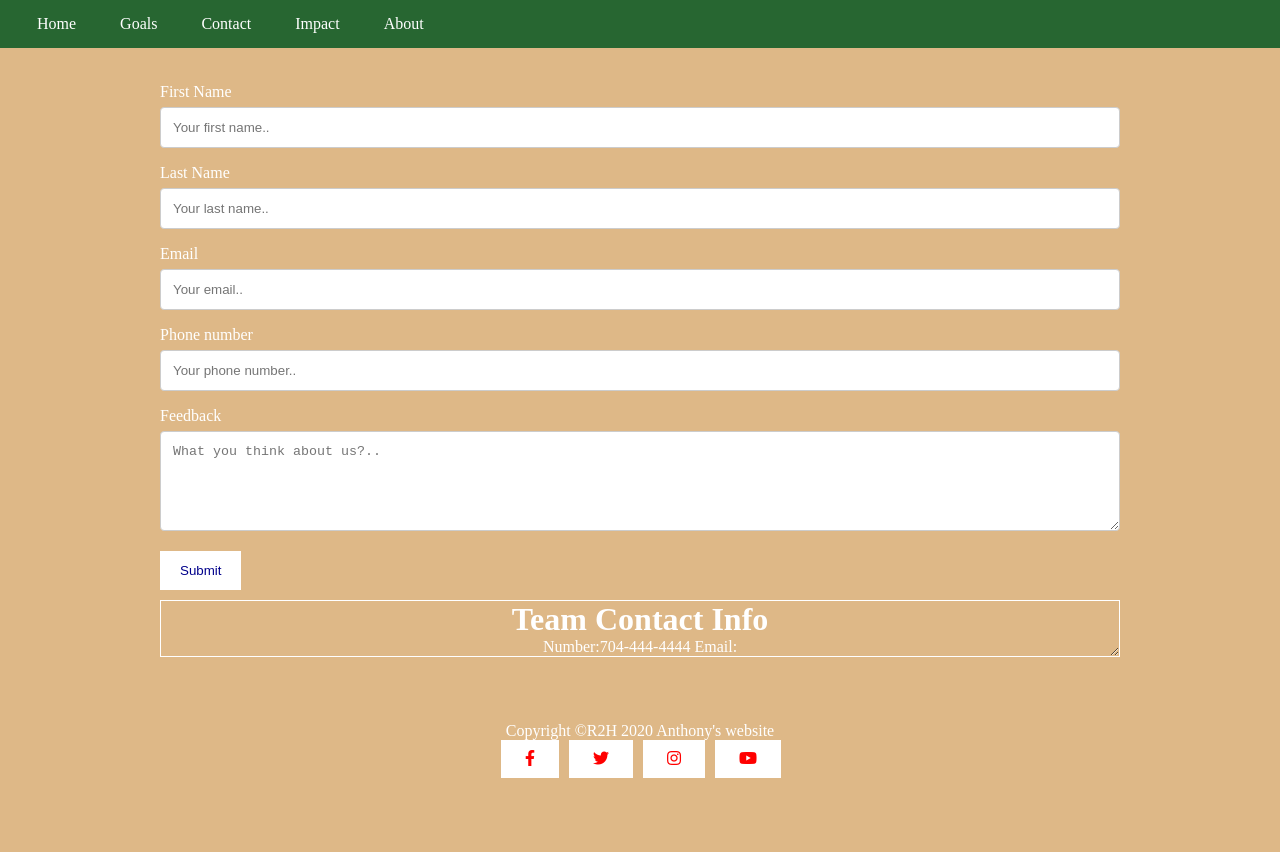
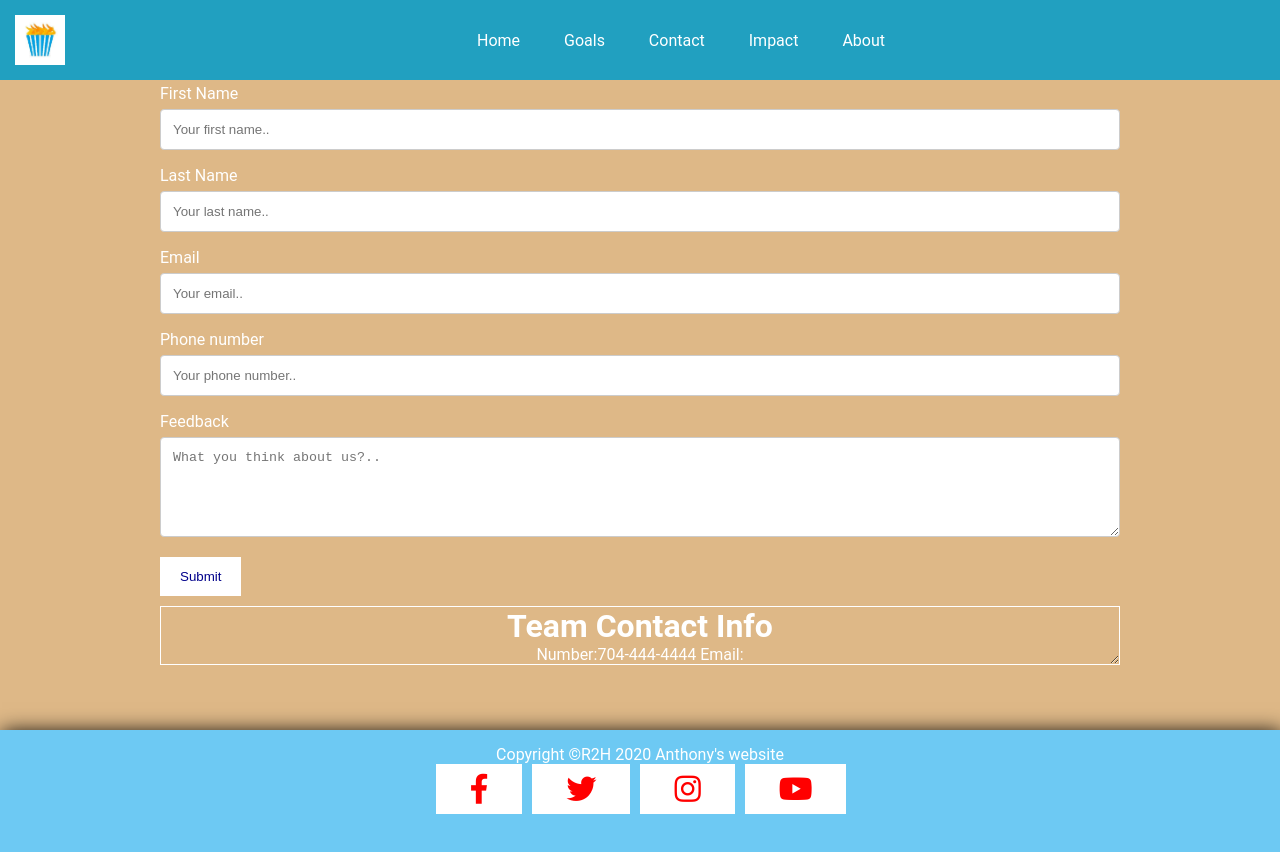
Before and after one commit to Cfor0/Hunger-Project, a plain HTML site: page Contact.html in a window 1280 px wide. Before the commit the page ends 800 px from the top, so only its background shows below. Drawn offline with Linux system fonts and the light colour scheme.

Commit message:
add new css to contact and impact page

```diff
--- a/Contact.html
+++ b/Contact.html
@@ -2,6 +2,7 @@
 <html lang="en">
 
 <head>
+  <link rel="stylesheet" href="./styles/main.css">
   <link rel="stylesheet" type="text/css" href="./styles/Contact.css">
   <title>Info</title>
 </head>
@@ -10,14 +11,21 @@
 
   <!--Styles-->
   <nav class="stroke">
+    <div class="nav-section">
+        <img class="logo" src="./Images/download-1.jpg">
+
+    </div>
+    <div class="nav-pages">
         <ul>
             <li><a href="./index.html">Home</a></li>
-      <li><a href="./goals.html">Goals</a></li>
+            <li><a href="./goal.html">Goals</a></li>
             <li><a href="./contact.html">Contact</a></li>
-      <li><a href="/">Impact</a></li>
+            <li><a href="./impact.html">Impact</a></li>
             <li><a href="/">About</a></li>
 
         </ul>
+    </div>
+
 </nav>
   <!--Socail Media-->
   <header class="--Socail">
--- a/styles/Contact.css
+++ b/styles/Contact.css
@@ -3,64 +3,6 @@
     padding: 0;
 }
 
-
-/* Navbar CSS */
-
-nav {
-    display: block;
-    width: 100%;
-    position: fixed;
-    background: rgb(39, 102, 49);
-    text-align: left;
-    top: 0;
-    z-index: 1;
-    padding: 15px;
-}
-
-li {
-    display: inline;
-    padding: 10px;
-}
-
-ul{
-    list-style-type: none;
-    padding-left: 2px;
-}
-
-li a {
-    text-decoration: none;
-    color: white;
-    padding: 10px;
-}
-
-nav ul li a,
-nav ul li a:after,
-nav ul li a:before {
-  transition: all .5s;
-}
-nav ul li a:hover {
-  color: lightblue;
-}
-
-/* stroke */
-nav.stroke ul li a {
-  position: relative;
-}
-nav.stroke ul li a:after {
-  position: absolute;
-  bottom: 0;
-  left: 0;
-  right: 0;
-  margin: auto;
-  width: 0%;
-  content: '.';
-  color: transparent;
-  background: #aaa;
-  height: 1px;
-}
-nav.stroke ul li a:hover:after {
-  width: 100%;
-}
 
 /* Container CSS */
 
--- a/styles/main.css
+++ b/styles/main.css
@@ -15,6 +15,13 @@ nav {
     top: 0;
     z-index: 1;
     padding: 15px;
+    display: flex;
+}
+
+.nav-pages {
+  margin:auto 0;
+  text-align: center;
+  flex-grow: 1;
 }
 
 li {
@@ -25,12 +32,21 @@ li {
 ul{
     list-style-type: none;
     padding-left: 2px;
+    /* text-align: center; */
 }
 
 li a {
     text-decoration: none;
     color: white;
     padding: 10px;
+}
+
+.logo {
+  display: inline-block;
+  vertical-align: top;
+  width: 50px;
+  height: 50px;
+  margin:auto 0;
 }
 
 nav ul li a,
@@ -114,7 +130,7 @@ nav.stroke ul li a:hover:after {
 }
 
 footer {
-  background-color: rgb(39, 102, 49);
+  background-color: rgb(109, 201, 243);
   width: 100%;
   height: 140px;
   color:white;
```
Also changed, not shown: impact.html (+14 -0 lines), index.html (+18 -5 lines), Images/download-1.jpg (added). Lines whose indentation alone changed are shown as unchanged.
